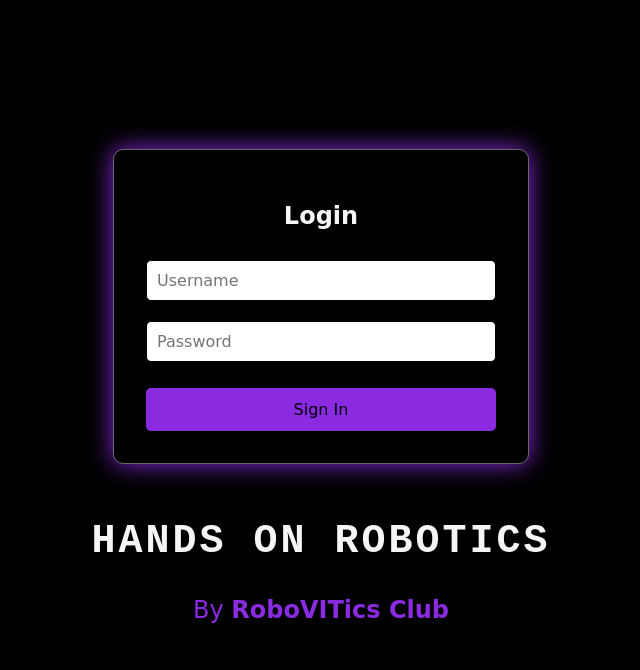
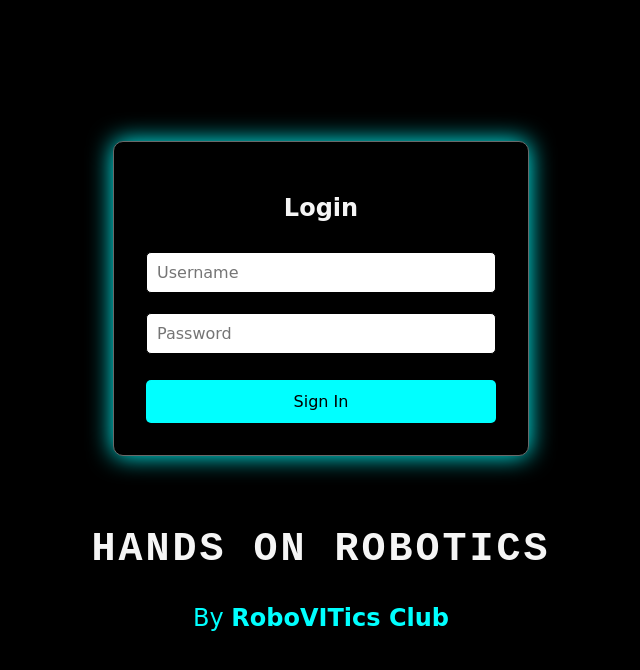
Before and after one commit to HARSHITHA579-pixel/HANDS-ON-ROBOTICS, a plain HTML site: page Part 2 Web Devolepment/index.html in a window 1280 px wide. Shown: the whole page, without its empty margins (319-959 px from the left). Drawn offline with Linux system fonts and the light colour scheme.

Commit message:
Update index.html

```diff
--- a/Part 2 Web Devolepment/index.html
+++ b/Part 2 Web Devolepment/index.html
@@ -1,4 +1,3 @@
-<!DOCTYPE html>
 <html>
 <head>
     <title>Login</title>
@@ -25,7 +24,7 @@
     border: 1px solid dimgray;
     border-radius: 10px;
     color:whitesmoke;
-    box-shadow: 0 0 25px blueviolet;
+    box-shadow: 0 0 25px cyan;
     width: 350px;
     max-width:90%;
     /* TOGGLE EFFECT FOR LOGIN BOX */
@@ -34,7 +33,7 @@
 }
 .login-box:hover {
     transform: scale(1.05);
-    box-shadow: 0 0 35px blueviolet;
+    box-shadow: 0 0 35px cyan;
 
 }
 h2 {
@@ -54,7 +53,7 @@ input[type="text"], input[type="password"] {
 button {
     width: 100%;
     padding: 12px;
-    background-color:blueviolet;
+    background-color:cyan;
     color:black;
     border: none;
     border-radius: 5px;
@@ -65,7 +64,7 @@ button {
 }
 .name {
     text-align: center;
-    color: blueviolet;
+    color: cyan;
     font-size: 1.5rem;
     line-height: 1.4;
 }
@@ -77,10 +76,6 @@ button {
     color: whitesmoke;
     letter-spacing: 3px;
     text-transform: uppercase;
-}
-.name span {
-    color: blueviolet;
-    font-weight: bold;
 }
     </style>
 </head>
@@ -94,7 +89,7 @@ button {
         </form>
     <div class="name">
     <h2 class="info"><strong>HANDS ON ROBOTICS</strong></h2>
-    <p>By <span>RoboVITics Club</span></p>
+    <p>By <b>RoboVITics Club</b></p>
     </div>
     </div>
 </body>
```
